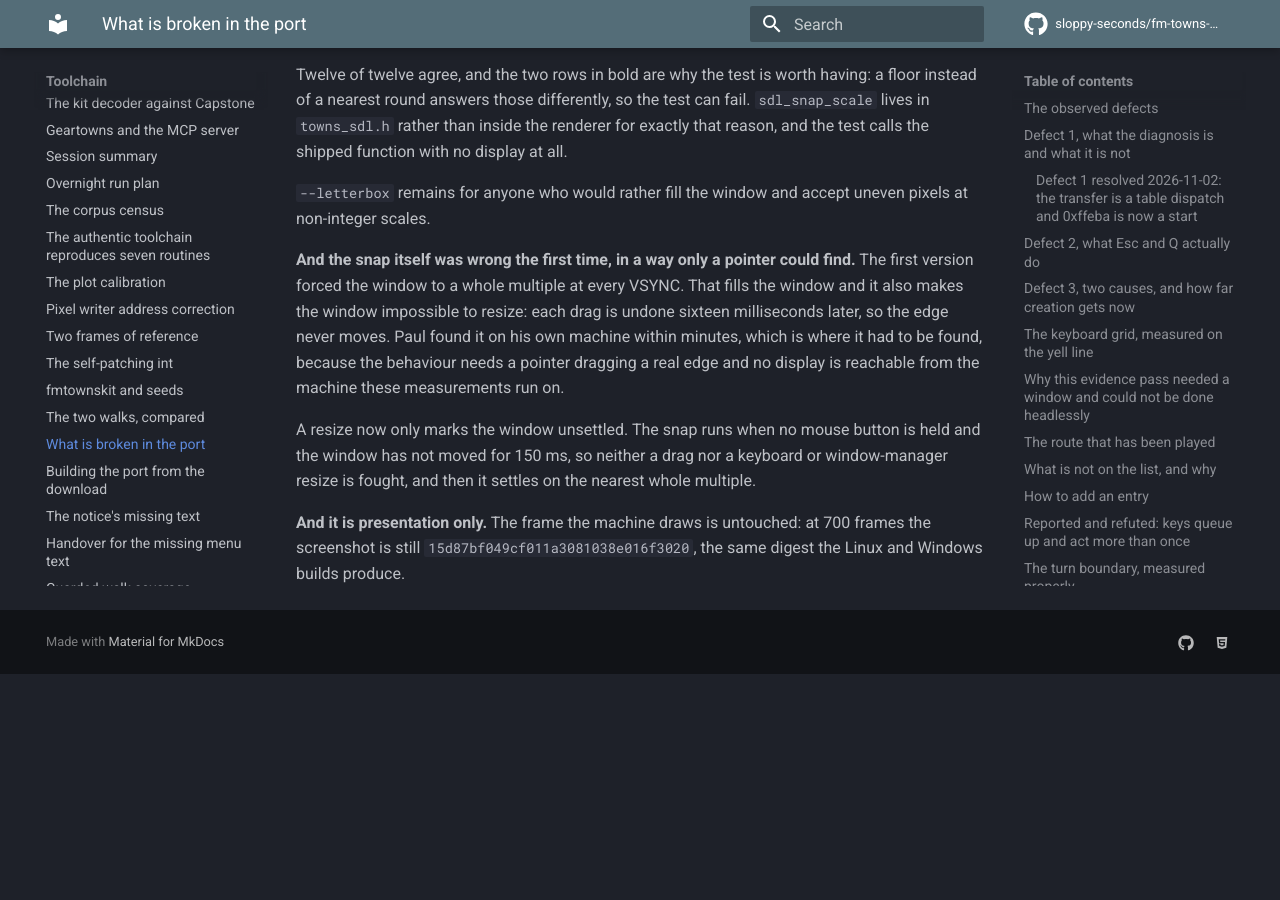
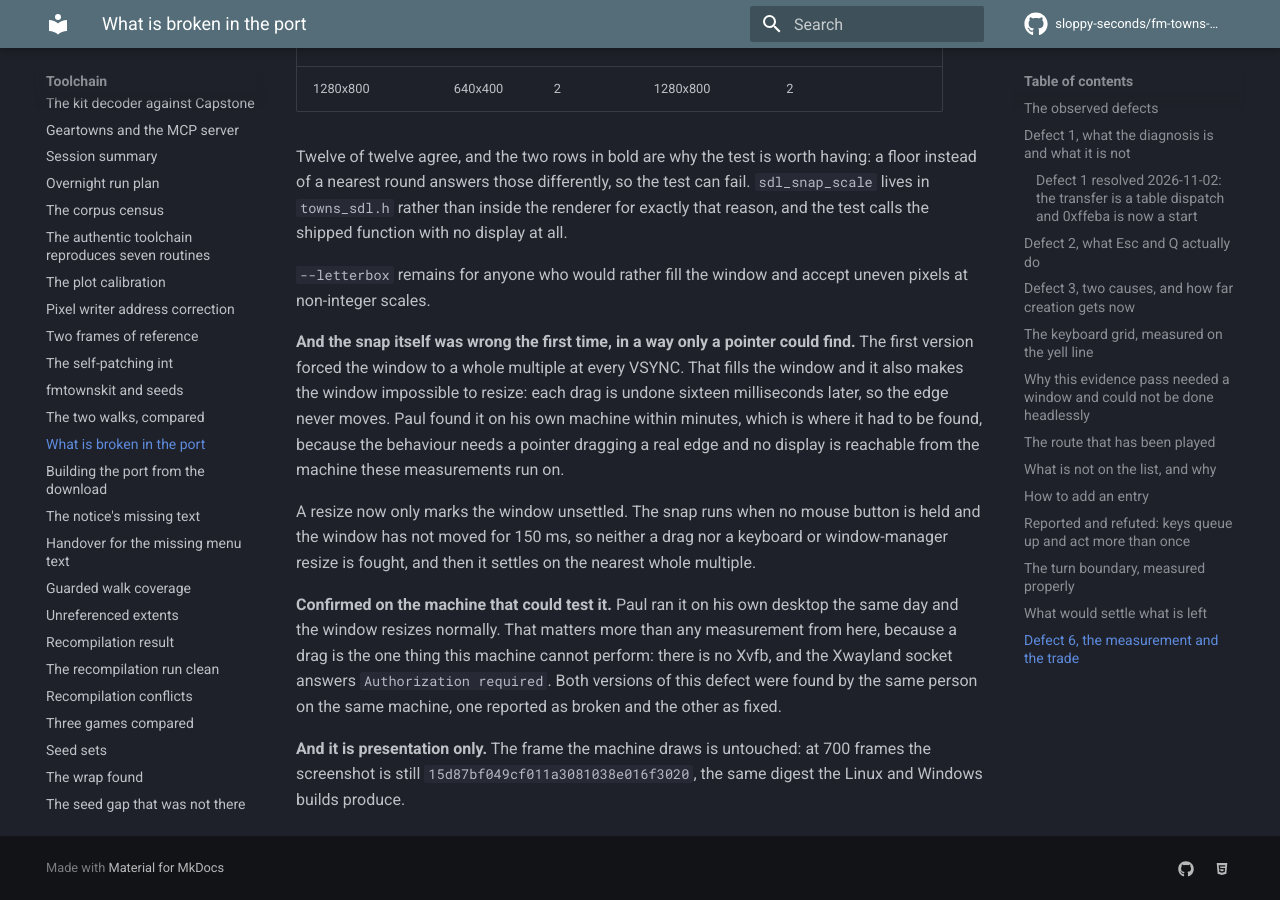
Before and after one commit to sloppy-seconds/fm-towns-ultima, an MkDocs documentation site: the page built from docs/port-defects.md, in a window 1280 px wide and 900 px high, scrolled down 14866 px. Built offline with MkDocs 1.6.1 and Material for MkDocs 9.7.7, drawn with Linux system fonts in a browser that asks for light colours; comment, search, counter and statistics services are not loaded; before the commit the page ends 15540 px from its top, so only the background shows below that; some of the changed text lies outside the part shown.

Commit message:
docs: defect 6 confirmed on Paul's machine, and the release rebuilt around it
Paul ran the settled-snap build on his own desktop and the window resizes normally. That closes defect 6 on the machine
that could test it, and the entry now says so, because a drag is the one thing this machine cannot perform.

Release rebuilt: dist/u2port-linux-x86_64.tar.gz, 13 files, sha256 1fd69b08.

One thing that cost a detour and should be recorded rather than rediscovered. The rebuilt tarball renders a different
frame at 700 from the dev build, 21682d77 against 15d87bf0, and the guest clocks differ by 72 microseconds. That is not
a build-type difference: a Release build of the source gives 15d87bf0 too, and so does the tarball's own binary run
from a directory containing nothing but the image. The cause is the save disk the archive ships. Booting with one
changes that frame. Remove assets/save-disk and the same binary gives 15d87bf0 and the same clocks.

So a release check that compares frame digests has to compare like with like. The bare-binary digest is 15d87bf0 and
the shipped-archive digest is 21682d77, and both are correct answers to slightly different questions.

```diff
--- a/docs/port-defects.md
+++ b/docs/port-defects.md
@@ -16,7 +16,7 @@
 | 3 | Character creation does not work | **Diagnosed 2026-11-01, two causes, both now closed.** The report itself was wrong: `Generate Character` is not a dead end, it is a sub-menu (Examine the Register / Create a Character / Terminate a Character / Main Menu / Look at a Character) and the headless route reaches it. What was dead was the digit. `Create a Character` asks `Create Entry (1-4) # 0` and wants a number, and the port could not deliver one. The second cause was that even a completed creation could not be saved | **fixed. Cause one pinned at kit `4028a76`, cause two by the FAT12 write path, and `tools/controlcreate.py` proves creation, persistence and play across two processes** |
 | 5 | The keyboard could not type a digit | **Found and fixed 2026-11-01, on the yell line.** Every digit key was dropped before it reached the guest, and the whole a-z 0-9 grid is now measured glyph by glyph. Recorded under defect 3 because that is where it was found | **fixed, pinned at kit `4028a76`, and gated by `tools/controlkeymap.py`** |
 | 4 | No sound library means no window | On a Debian trixie container with no SDL and no `libasound`, the port printed `graphics  sdl unavailable (Failed loading libasound.so.2: ... cannot open shared object file), falling back to none` and ran with no window at all. Installing `libasound2` gave a 640x480 window showing the title screen, on the same machine with still no SDL | open, cause known, not fixed |
-| 6 | The window resizes and the picture does not scale | **Reported 2026-11-03 by Paul**, dragging the window larger left the graphics the same size. Measured the same day against SDL 3.4.18 directly rather than by eye: a 640x480 canvas set to `SDL_LOGICAL_PRESENTATION_INTEGER_SCALE` renders 640x480 in a 960x720 window and only whole multiples grow it | **fixed at kit `e5503a9`**, whole multiples with the window snapped to match, `--letterbox` for anyone who prefers filling the window, and the frame at 700 is unchanged at `15d87bf0` |
+| 6 | The window resizes and the picture does not scale | **Reported 2026-11-03 by Paul**, dragging the window larger left the graphics the same size. Measured the same day against SDL 3.4.18 directly rather than by eye: a 640x480 canvas set to `SDL_LOGICAL_PRESENTATION_INTEGER_SCALE` renders 640x480 in a 960x720 window and only whole multiples grow it | **fixed at kit `c48d2f5`** and **confirmed 2026-11-03 by Paul on his test machine**, whole multiples with the window snapped once a drag settles, `--letterbox` for anyone who prefers filling the window, and the frame at 700 is unchanged at `15d87bf0` |
 
 Defects 1 and 2 are play observations reported on 2026-10-30, when the tree was at `51ca6e5`. They are not traces.
 No backtrace has been captured for either, and neither has been re-tested since the report.
@@ -484,5 +484,10 @@
 for 150 ms, so neither a drag nor a keyboard or window-manager resize is fought, and then it settles on the nearest
 whole multiple.
 
+**Confirmed on the machine that could test it.** Paul ran it on his own desktop the same day and the window resizes
+normally. That matters more than any measurement from here, because a drag is the one thing this machine cannot
+perform: there is no Xvfb, and the Xwayland socket answers `Authorization required`. Both versions of this defect were
+found by the same person on the same machine, one reported as broken and the other as fixed.
+
 **And it is presentation only.** The frame the machine draws is untouched: at 700 frames the screenshot is still
 `15d87bf049cf011a3081038e016f3020`, the same digest the Linux and Windows builds produce.
```
